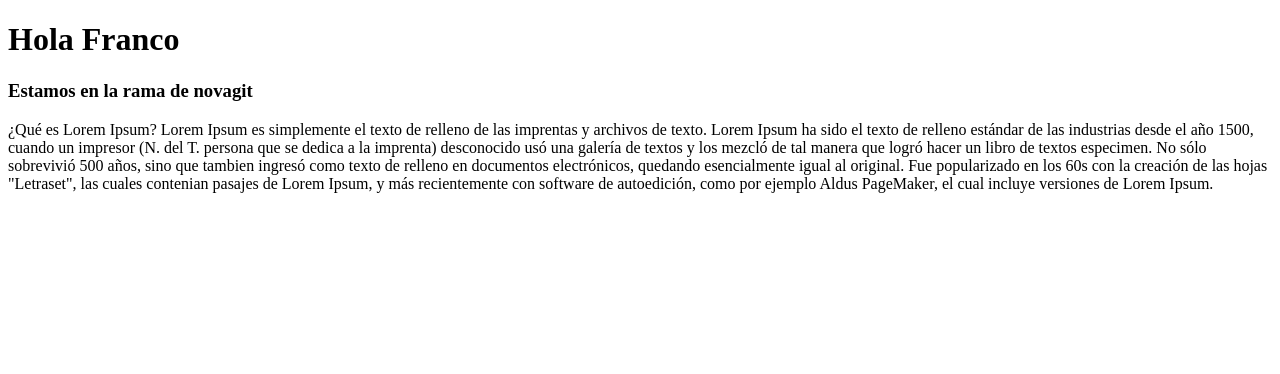
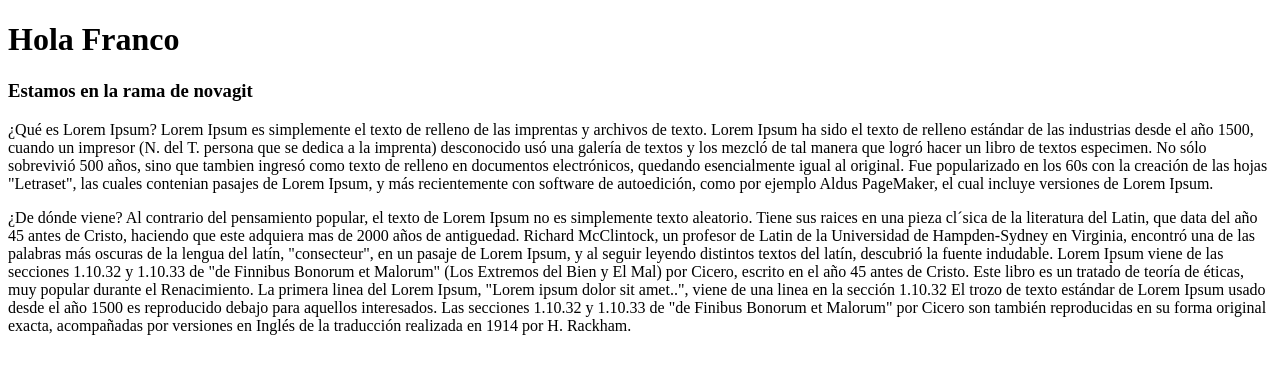
Before and after one commit to stein666/formularios, an Angular app: page / in a window 1280 px wide. Shown: the top 374 px of the page. Built offline with nearby package versions, Linux system fonts and the light colour scheme.

Commit message:
Primer commit de novagit

```diff
--- a/src/app/app.component.html
+++ b/src/app/app.component.html
@@ -5,3 +5,11 @@
     ¿Qué es Lorem Ipsum?
 Lorem Ipsum es simplemente el texto de relleno de las imprentas y archivos de texto. Lorem Ipsum ha sido el texto de relleno estándar de las industrias desde el año 1500, cuando un impresor (N. del T. persona que se dedica a la imprenta) desconocido usó una galería de textos y los mezcló de tal manera que logró hacer un libro de textos especimen. No sólo sobrevivió 500 años, sino que tambien ingresó como texto de relleno en documentos electrónicos, quedando esencialmente igual al original. Fue popularizado en los 60s con la creación de las hojas "Letraset", las cuales contenian pasajes de Lorem Ipsum, y más recientemente con software de autoedición, como por ejemplo Aldus PageMaker, el cual incluye versiones de Lorem Ipsum.
 </p>
+
+<!-- AGREGAR PARRAFO - NOVAGIT -->
+<p>
+    ¿De dónde viene?
+Al contrario del pensamiento popular, el texto de Lorem Ipsum no es simplemente texto aleatorio. Tiene sus raices en una pieza cl´sica de la literatura del Latin, que data del año 45 antes de Cristo, haciendo que este adquiera mas de 2000 años de antiguedad. Richard McClintock, un profesor de Latin de la Universidad de Hampden-Sydney en Virginia, encontró una de las palabras más oscuras de la lengua del latín, "consecteur", en un pasaje de Lorem Ipsum, y al seguir leyendo distintos textos del latín, descubrió la fuente indudable. Lorem Ipsum viene de las secciones 1.10.32 y 1.10.33 de "de Finnibus Bonorum et Malorum" (Los Extremos del Bien y El Mal) por Cicero, escrito en el año 45 antes de Cristo. Este libro es un tratado de teoría de éticas, muy popular durante el Renacimiento. La primera linea del Lorem Ipsum, "Lorem ipsum dolor sit amet..", viene de una linea en la sección 1.10.32
+
+El trozo de texto estándar de Lorem Ipsum usado desde el año 1500 es reproducido debajo para aquellos interesados. Las secciones 1.10.32 y 1.10.33 de "de Finibus Bonorum et Malorum" por Cicero son también reproducidas en su forma original exacta, acompañadas por versiones en Inglés de la traducción realizada en 1914 por H. Rackham.
+</p>
```
